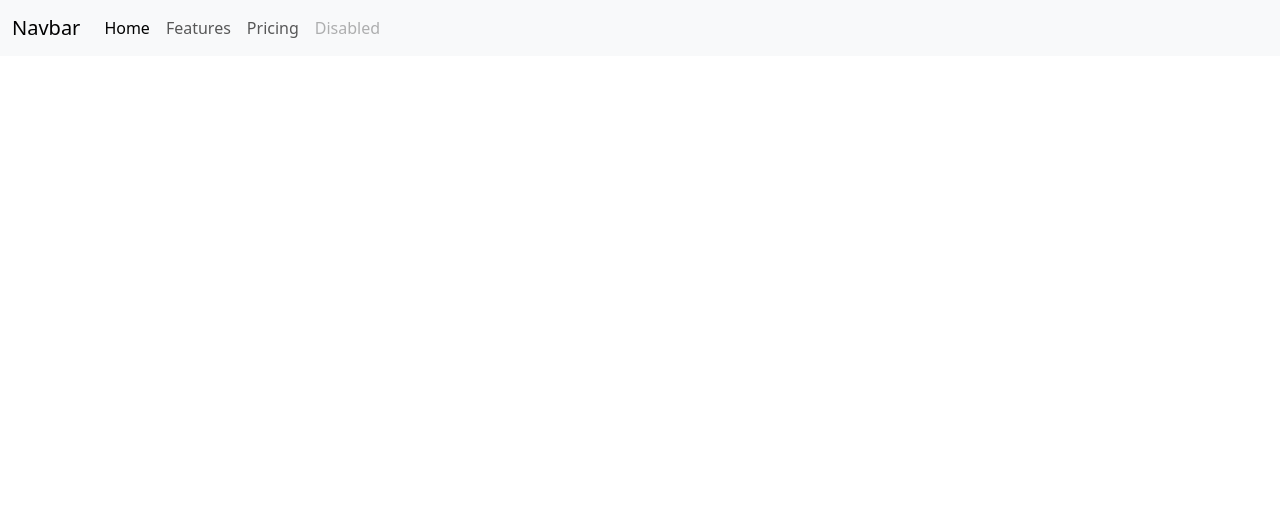
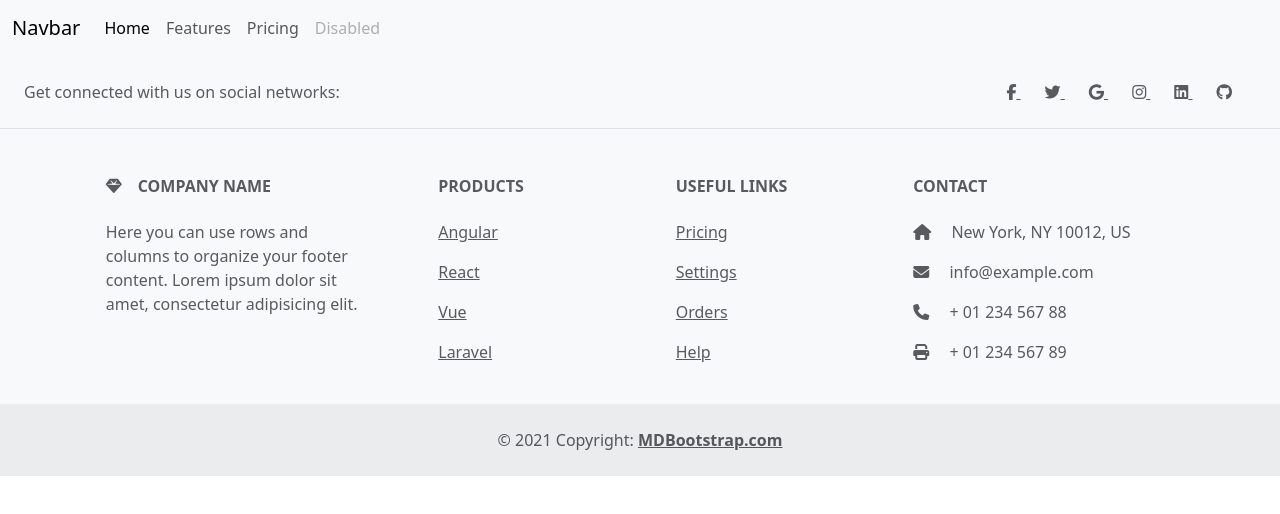
Before and after one commit to Dev-VitorPereira/Aula-03, a plain HTML site: page index.html in a window 1280 px wide. Drawn offline with nearby package versions, Linux system fonts and the light colour scheme.

Commit message:
feat:cdn

```diff
--- a/index.html
+++ b/index.html
@@ -4,6 +4,7 @@
     <meta charset="UTF-8">
     <meta name="viewport" content="width=device-width, initial-scale=1.0">
     <link href="https://cdn.jsdelivr.net/npm/bootstrap@5.3.3/dist/css/bootstrap.min.css" rel="stylesheet" integrity="sha384-QWTKZyjpPEjISv5WaRU9OFeRpok6YctnYmDr5pNlyT2bRjXh0JMhjY6hW+ALEwIH" crossorigin="anonymous">
+    <link rel="stylesheet" href="https://cdnjs.cloudflare.com/ajax/libs/font-awesome/6.7.2/css/all.min.css" integrity="sha512-Evv84Mr4kqVGRNSgIGL/F/aIDqQb7xQ2vcrdIwxfjThSH8CSR7PBEakCr51Ck+w+/U6swU2Im1vVX0SVk9ABhg==" crossorigin="anonymous" referrerpolicy="no-referrer" />
     <title>Java Senai</title>
 </head>
 <body>
@@ -32,7 +33,128 @@
           </div>
         </div>
       </nav>
+<!-- Footer -->
+<footer class="text-center text-lg-start bg-body-tertiary text-muted">
+    <!-- Section: Social media -->
+    <section class="d-flex justify-content-center justify-content-lg-between p-4 border-bottom">
+      <!-- Left -->
+      <div class="me-5 d-none d-lg-block">
+        <span>Get connected with us on social networks:</span>
+      </div>
+      <!-- Left -->
 
+      <!-- Right -->
+      <div>
+        <a href="" class="me-4 text-reset">
+          <i class="fab fa-facebook-f"></i>
+        </a>
+        <a href="" class="me-4 text-reset">
+          <i class="fab fa-twitter"></i>
+        </a>
+        <a href="" class="me-4 text-reset">
+          <i class="fab fa-google"></i>
+        </a>
+        <a href="" class="me-4 text-reset">
+          <i class="fab fa-instagram"></i>
+        </a>
+        <a href="" class="me-4 text-reset">
+          <i class="fab fa-linkedin"></i>
+        </a>
+        <a href="" class="me-4 text-reset">
+          <i class="fab fa-github"></i>
+        </a>
+      </div>
+      <!-- Right -->
+    </section>
+    <!-- Section: Social media -->
+
+    <!-- Section: Links  -->
+    <section class="">
+      <div class="container text-center text-md-start mt-5">
+        <!-- Grid row -->
+        <div class="row mt-3">
+          <!-- Grid column -->
+          <div class="col-md-3 col-lg-4 col-xl-3 mx-auto mb-4">
+            <!-- Content -->
+            <h6 class="text-uppercase fw-bold mb-4">
+              <i class="fas fa-gem me-3"></i>Company name
+            </h6>
+            <p>
+              Here you can use rows and columns to organize your footer content. Lorem ipsum
+              dolor sit amet, consectetur adipisicing elit.
+            </p>
+          </div>
+          <!-- Grid column -->
+
+          <!-- Grid column -->
+          <div class="col-md-2 col-lg-2 col-xl-2 mx-auto mb-4">
+            <!-- Links -->
+            <h6 class="text-uppercase fw-bold mb-4">
+              Products
+            </h6>
+            <p>
+              <a href="#!" class="text-reset">Angular</a>
+            </p>
+            <p>
+              <a href="#!" class="text-reset">React</a>
+            </p>
+            <p>
+              <a href="#!" class="text-reset">Vue</a>
+            </p>
+            <p>
+              <a href="#!" class="text-reset">Laravel</a>
+            </p>
+          </div>
+          <!-- Grid column -->
+
+          <!-- Grid column -->
+          <div class="col-md-3 col-lg-2 col-xl-2 mx-auto mb-4">
+            <!-- Links -->
+            <h6 class="text-uppercase fw-bold mb-4">
+              Useful links
+            </h6>
+            <p>
+              <a href="#!" class="text-reset">Pricing</a>
+            </p>
+            <p>
+              <a href="#!" class="text-reset">Settings</a>
+            </p>
+            <p>
+              <a href="#!" class="text-reset">Orders</a>
+            </p>
+            <p>
+              <a href="#!" class="text-reset">Help</a>
+            </p>
+          </div>
+          <!-- Grid column -->
+
+          <!-- Grid column -->
+          <div class="col-md-4 col-lg-3 col-xl-3 mx-auto mb-md-0 mb-4">
+            <!-- Links -->
+            <h6 class="text-uppercase fw-bold mb-4">Contact</h6>
+            <p><i class="fas fa-home me-3"></i> New York, NY 10012, US</p>
+            <p>
+              <i class="fas fa-envelope me-3"></i>
+              info@example.com
+            </p>
+            <p><i class="fas fa-phone me-3"></i> + 01 234 567 88</p>
+            <p><i class="fas fa-print me-3"></i> + 01 234 567 89</p>
+          </div>
+          <!-- Grid column -->
+        </div>
+        <!-- Grid row -->
+      </div>
+    </section>
+    <!-- Section: Links  -->
+
+    <!-- Copyright -->
+    <div class="text-center p-4" style="background-color: rgba(0, 0, 0, 0.05);">
+      © 2021 Copyright:
+      <a class="text-reset fw-bold" href="https://mdbootstrap.com/">MDBootstrap.com</a>
+    </div>
+    <!-- Copyright -->
+  </footer>
+  <!-- Footer -->
     <script src="https://cdn.jsdelivr.net/npm/bootstrap@5.3.3/dist/js/bootstrap.bundle.min.js" integrity="sha384-YvpcrYf0tY3lHB60NNkmXc5s9fDVZLESaAA55NDzOxhy9GkcIdslK1eN7N6jIeHz" crossorigin="anonymous"></script>
 
 </body>
```
